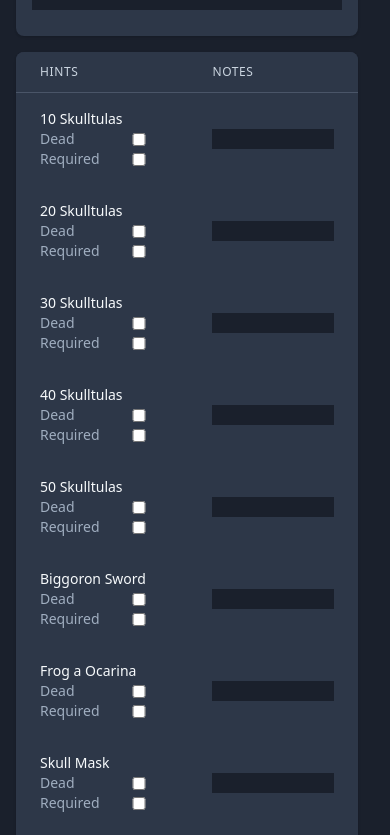
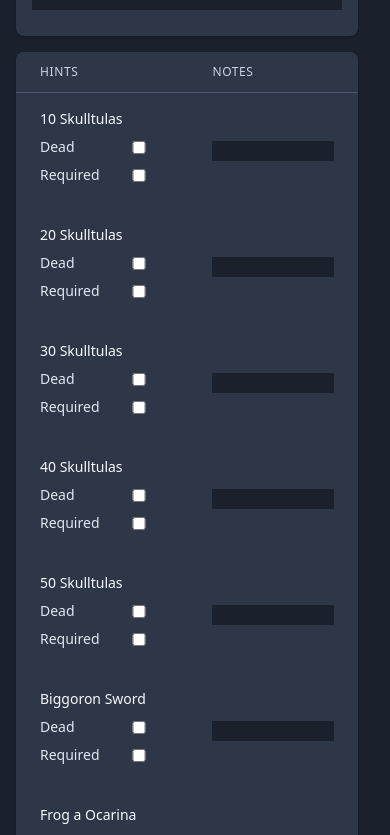
Before and after one commit to tance77/ZOOTR-Hint-Tracker, a Vue app: page / in a window 390 px wide. Shown: the part 1680-2515 px from the top of the page. Built offline with nearby package versions, Linux system fonts and the light colour scheme; what @tailwindcss/custom-forms, @tailwindcss/ui would draw is missing.

Commit message:
Better text area outlines

```diff
--- a/src/components/HintTracker.vue
+++ b/src/components/HintTracker.vue
@@ -14,7 +14,7 @@
                         </div>
                         <div class="grid grid-cols-2 gap-1 px-4 py-5 lg:grid-cols-3 sm:p-6">
                             <label v-for="location in locations" :key="location.id" class="flex items-center">
-                                <input v-model="selectedWayOfHero" type="checkbox" class="text-xl text-green-600 transition duration-150 ease-in-out form-checkbox bg-gray-900 border-gray-900" :value="location">
+                                <input v-model="selectedWayOfHero" type="checkbox" class="text-xl text-green-600 transition duration-150 ease-in-out form-checkbox bg-gray-900 border-gray-700" :value="location">
                                 <span class="ml-2 text-sm text-gray-300">{{ location.name }}</span>
                             </label>
                         </div>
@@ -27,7 +27,7 @@
                         </div>
                         <div class="grid grid-cols-2 gap-1 px-4 py-5 lg:grid-cols-3 sm:p-6">
                             <label v-for="location in locations" :key="location.id" class="flex items-center">
-                                <input v-model="selectedFoolish" type="checkbox" class="text-xl text-red-600 transition duration-150 ease-in-out form-checkbox bg-gray-900 border-gray-900" :value="location">
+                                <input v-model="selectedFoolish" type="checkbox" class="text-xl text-red-600 transition duration-150 ease-in-out form-checkbox bg-gray-900 border-gray-700" :value="location">
                                 <span class="ml-2 text-sm text-gray-300">{{ location.name }}</span>
                             </label>
                         </div>
@@ -51,7 +51,7 @@
                                 <label class="col-span-1">
                                     <span class="block text-sm font-medium leading-5 text-gray-300">Rewards</span>
                                     <label v-for="option in sortedWayOfTheHero" :key="option.id">
-                                        <input v-model="option.reward" type="text" class="w-full mt-2 form-input bg-gray-900 border-gray-900 text-gray-300">
+                                        <input v-model="option.reward" type="text" class="w-full mt-2 form-input bg-gray-900 border-gray-700 text-gray-300">
                                     </label>
                                 </label>
                             </div>
@@ -64,7 +64,7 @@
                                 </label>
                                 <label class="col-span-1">
                                     <span class="block text-sm font-medium leading-5 text-gray-300">Extra Notes</span>
-                                    <textarea v-model="extraNotes" class="mt-2 w-full resize-none form-textarea bg-gray-900 border-gray-900 text-gray-300" rows="8"/>
+                                    <textarea v-model="extraNotes" class="mt-2 w-full resize-none form-textarea bg-gray-900 border-gray-700 text-gray-300" rows="8"/>
                                 </label>
                             </div>
                         </div>
@@ -92,29 +92,29 @@
                                 <tr v-for="location in miscLocations" :key="location.id">
                                     <td class="px-6 py-4 text-sm font-medium leading-5 text-gray-100 whitespace-no-wrap">
                                         {{ location.name }}
-                                        <label class="flex grid items-center grid-cols-2 gap-6 lg:hidden">
-                                            <span class="font-normal text-gray-500">Dead</span>
-                                            <input v-model="miscLocations[location.id-1].dead" type="checkbox" class="text-red-600 form-checkbox bg-gray-900 border-gray-900">
+                                        <label class="flex grid items-center grid-cols-2 gap-6 my-2 lg:hidden">
+                                            <span class="font-normal text-gray-300">Dead</span>
+                                            <input v-model="miscLocations[location.id-1].dead" type="checkbox" class="text-red-600 form-checkbox bg-gray-900 border-gray-700 text-lg">
                                         </label>
 
-                                        <label class="flex grid items-center grid-cols-2 gap-6 lg:hidden">
-                                            <span class="font-normal text-gray-500">Required</span>
-                                            <input v-model="miscLocations[location.id-1].required" type="checkbox" class="text-green-600 form-checkbox bg-gray-900 border-gray-900">
+                                        <label class="flex grid items-center grid-cols-2 gap-6 my-2 lg:hidden">
+                                            <span class="font-normal text-gray-300">Required</span>
+                                            <input v-model="miscLocations[location.id-1].required" type="checkbox" class="text-green-600 form-checkbox bg-gray-900 border-gray-700 text-lg">
                                         </label>
                                     </td>
                                     <td class="hidden px-6 py-4 text-sm font-medium leading-5 text-center text-gray-900 whitespace-no-wrap lg:table-cell">
                                         <label>
-                                            <input v-model="miscLocations[location.id-1].dead" type="checkbox" class="text-xl text-red-600 form-checkbox bg-gray-900 border-gray-900">
+                                            <input v-model="miscLocations[location.id-1].dead" type="checkbox" class="text-xl text-red-600 form-checkbox bg-gray-900 border-gray-700">
                                         </label>
                                     </td>
                                     <td class="hidden px-6 py-4 text-sm font-medium leading-5 text-center text-gray-900 whitespace-no-wrap lg:table-cell">
                                         <label>
-                                            <input v-model="miscLocations[location.id-1].required" type="checkbox" class="text-xl text-green-600 form-checkbox bg-gray-900 border-gray-900">
+                                            <input v-model="miscLocations[location.id-1].required" type="checkbox" class="text-xl text-green-600 form-checkbox bg-gray-900 border-gray-700">
                                         </label>
                                     </td>
                                     <td class="px-6 py-4 text-sm font-medium leading-5 text-gray-900 whitespace-no-wrap">
                                         <label>
-                                            <input v-model="miscLocations[location.id-1].notes" type="text" class="w-full form-input form-input-sm bg-gray-900 border-gray-900 text-gray-300">
+                                            <input v-model="miscLocations[location.id-1].notes" type="text" class="w-full form-input form-input-sm bg-gray-900 border-gray-700 text-gray-300">
                                         </label>
                                     </td>
                                 </tr>
```
